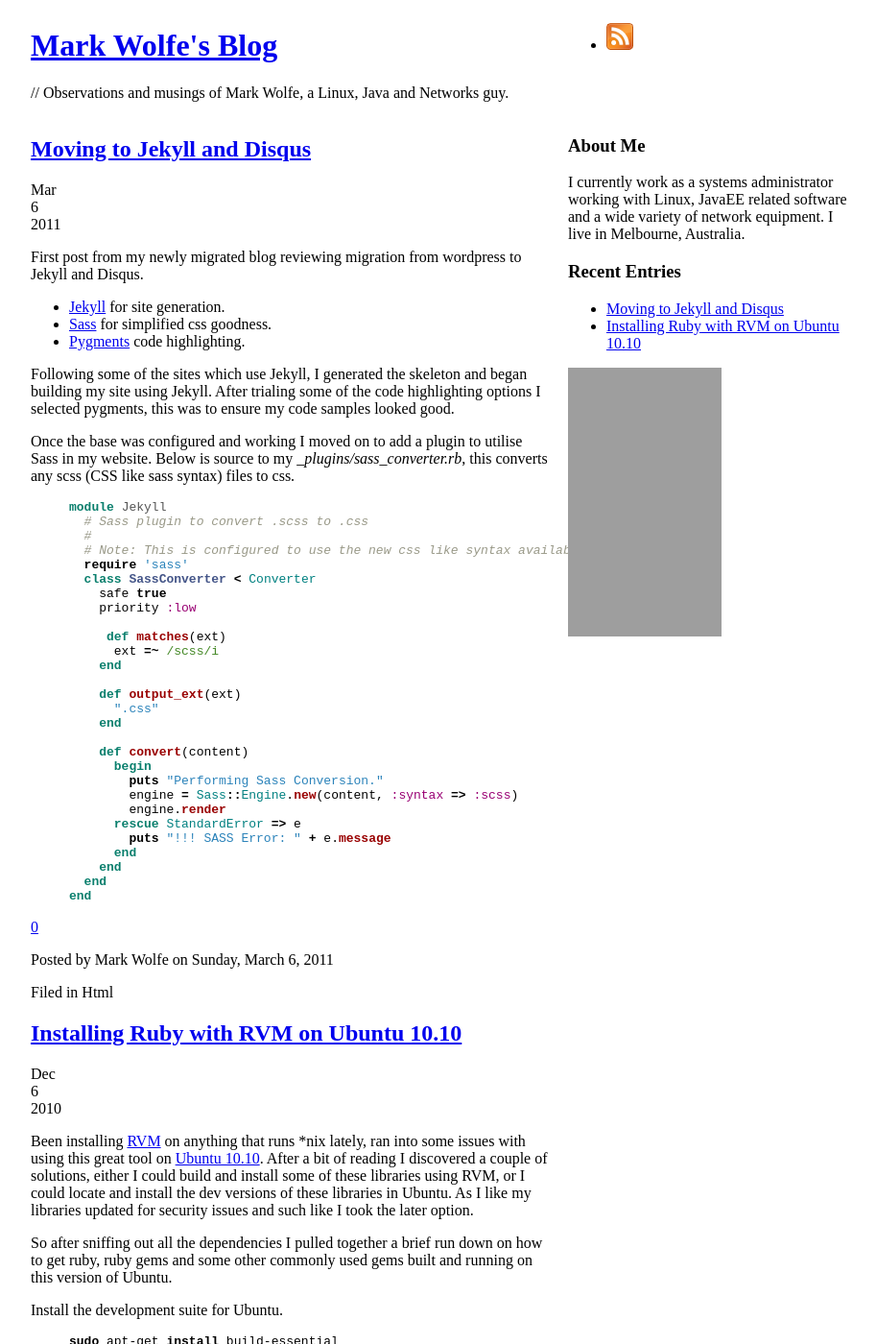
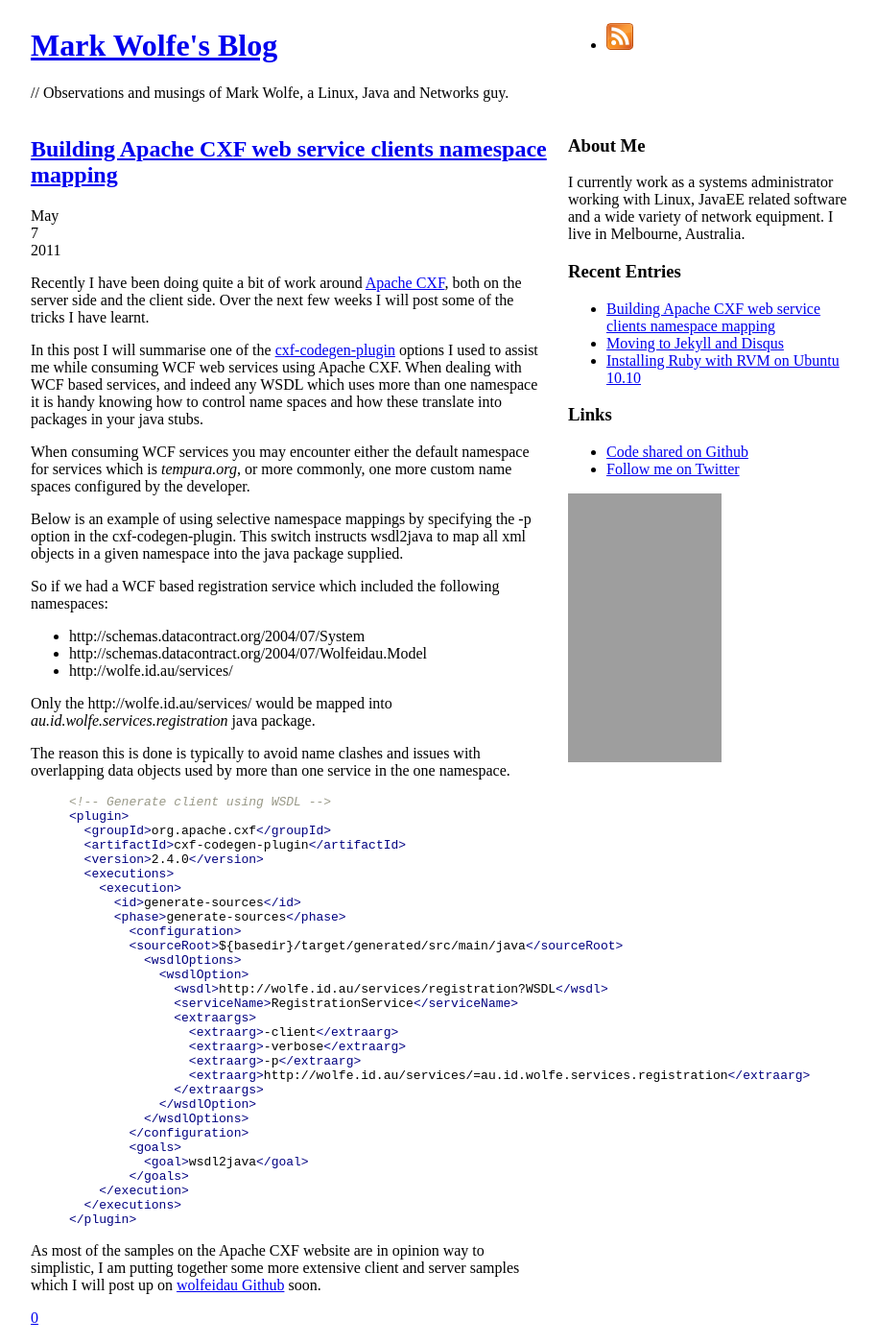
Before and after one commit to wolfeidau/wolfeidau_site, a Jekyll site: the page built from index.html, in a window 1280 px wide and 1400 px high. Shown: the whole window at 96% size, without its empty margins (218-1131 px from the left). Built offline with Jekyll 4.4.1, drawn with Linux system fonts in a browser that asks for light colours; some web fonts are replaced; the list of posts is cut into pages by our own code; comment, search, counter and statistics services are not loaded; some of the changed text lies outside the part shown; grey boxes are pictures that could not be loaded.

Commit message:
New post and some minor changes.

```diff
--- a/_config.yml
+++ b/_config.yml
@@ -4,6 +4,8 @@
 
 exclude:
     - README.md
+    - Rakefile
+    - artwork
 
 title:          wolfeidau
 description:    "Observations and musings of Mark Wolfe, a Linux, Java and Networks guy."
--- a/_includes/sidebar.html
+++ b/_includes/sidebar.html
@@ -1,7 +1,7 @@
 <div>
   <h3>About Me</h3>
   <p>I currently work as a systems administrator working with Linux, JavaEE related software and a wide variety of network equipment. I live in Melbourne, Australia.</p>
-	<p>
+  <p>
 </div>
 <div>
   <h3>Recent Entries</h3>
@@ -11,6 +11,13 @@
     {% endfor %}
   </ul>
 </div>
+<div>
+  <h3>Links</h3>
+  <ul>
+    <li><a href="http://github.com/wolfeidau">Code shared on Github</a></li>
+    <li><a href="http://twitter.com/wolfeidau">Follow me on Twitter</a></li>
+  </ul>
+</div>
 <div id="mozwidget">
   <a href='https://developer.mozilla.org/en/JavaScript/Reference/Global_Objects/Array' title='JS Array sort'><img src='http://static.jsconf.us/promotejsv.gif' height='280' width='160' alt='JS Array sort'/></a>
 </div>
--- a/_layouts/default.html
+++ b/_layouts/default.html
@@ -1,5 +1,5 @@
 <!DOCTYPE html>
-<html>
+<html class="no-js">
   <head>
     <title>{% if page.title %}{{ page.title }} | {% endif %}{{ site.title }}</title>
     <meta http-equiv="Content-Type" content="text/html; charset=utf-8">
@@ -11,6 +11,7 @@
     <link rel="stylesheet" href="/css/960gs.css" type="text/css">
     <link rel="stylesheet" href="/css/wolfeidau.css" type="text/css">
     <link rel="stylesheet" href="/css/syntax.css" type="text/css">
+    <script src=”/js/modernizr-1.7.min.js”></script>
   </head>
   <body>
     <div id="wrapper" class="container_12">
@@ -21,7 +22,7 @@
         </div>
         <nav class="grid_4">
           <ul>
-            <li><a href="/atom.xml"><img src="/images/feed-icon-28x28.png" alt="Atom Feed"></a></li>
+            <li><a href="http://feeds.feedburner.com/Wolfeidau"><img src="/images/feed-icon-28x28.png" alt="Atom Feed"></a></li>
           </ul>
           </nav>
         <div class="clear"></div><!-- clear -->
@@ -67,6 +68,16 @@
 				}
 				document.write('<script charset="utf-8" type="text/javascript" src="http://disqus.com/forums/{{ site.disqus.id }}/get_num_replies.js' + query + '"></' + 'script>');
 			})();
+	</script>
+	<script type="text/javascript">
+		var gaJsHost = (("https:" == document.location.protocol) ? "https://ssl." : "http://www.");
+		document.write(unescape("%3Cscript src='" + gaJsHost + "google-analytics.com/ga.js' type='text/javascript'%3E%3C/script%3E"));
+		</script>
+		<script type="text/javascript">
+			try{
+			var pageTracker = _gat._getTracker("UA-10420512-2");
+			pageTracker._trackPageview();
+			} catch(err) {}
 		</script>
   </body>
 </html>
--- /dev/null
+++ b/_posts/2011-05-07-building-apache-cxf-ws-clients-namespace.md
@@ -0,0 +1,56 @@
+---
+layout:   post
+title:    Building Apache CXF web service clients namespace mapping
+category: Apache CXF
+---
+Recently I have been doing quite a bit of work around [Apache CXF](http://cxf.apache.org/), both on the server side and the client side. Over the next few weeks I will post some of the tricks I have learnt.
+
+In this post I will summarise one of the [cxf-codegen-plugin](http://cxf.apache.org/docs/maven-cxf-codegen-plugin-wsdl-to-java.html) options I used to assist me while consuming WCF web services using Apache CXF. When dealing with WCF based services, and indeed any WSDL which uses more than one namespace it is handy knowing how to control name spaces and how these translate into packages in your java stubs.
+
+When consuming WCF services you may encounter either the default namespace for services which is _tempura.org_, or more commonly, one more custom name spaces configured by the developer.
+
+Below is an example of using selective namespace mappings by specifying the -p option in the cxf-codegen-plugin. This switch instructs wsdl2java to map all xml objects in a given namespace into the java package supplied.
+
+So if we had a WCF based registration service which included the following namespaces:
+* http://schemas.datacontract.org/2004/07/System
+* http://schemas.datacontract.org/2004/07/Wolfeidau.Model
+* http://wolfe.id.au/services/
+
+Only the  http://wolfe.id.au/services/ would be mapped into _au.id.wolfe.services.registration_ java package.
+
+The reason this is done is typically to avoid name clashes and issues with overlapping data objects used by more than one service in the one namespace.
+
+{% highlight xml %}
+<!-- Generate client using WSDL -->
+<plugin>
+  <groupId>org.apache.cxf</groupId>
+  <artifactId>cxf-codegen-plugin</artifactId>
+  <version>2.4.0</version>
+  <executions>
+    <execution>
+      <id>generate-sources</id>
+      <phase>generate-sources</phase>
+        <configuration>
+        <sourceRoot>${basedir}/target/generated/src/main/java</sourceRoot>
+          <wsdlOptions>
+            <wsdlOption>
+              <wsdl>http://wolfe.id.au/services/registration?WSDL</wsdl>
+              <serviceName>RegistrationService</serviceName>
+              <extraargs>
+                <extraarg>-client</extraarg>
+                <extraarg>-verbose</extraarg>
+                <extraarg>-p</extraarg>
+                <extraarg>http://wolfe.id.au/services/=au.id.wolfe.services.registration</extraarg>
+              </extraargs>
+            </wsdlOption>
+          </wsdlOptions>
+        </configuration>
+        <goals>
+          <goal>wsdl2java</goal>
+        </goals>
+    </execution>
+  </executions>
+</plugin>
+{% endhighlight %}
+
+As most of the samples on the Apache CXF website are in opinion way to simplistic, I am putting together some more extensive client and server samples which I will post up on [wolfeidau Github](http://github.com/wolfeidau) soon.
--- a/css/wolfeidau.scss
+++ b/css/wolfeidau.scss
@@ -182,6 +182,7 @@
 }
 
 #mozwidget {
+	padding-top: 10px;
 	text-align: center;
 }
 
```
Also changed, not shown: js/modernizr-1.7.min.js (added), 1 other file.
